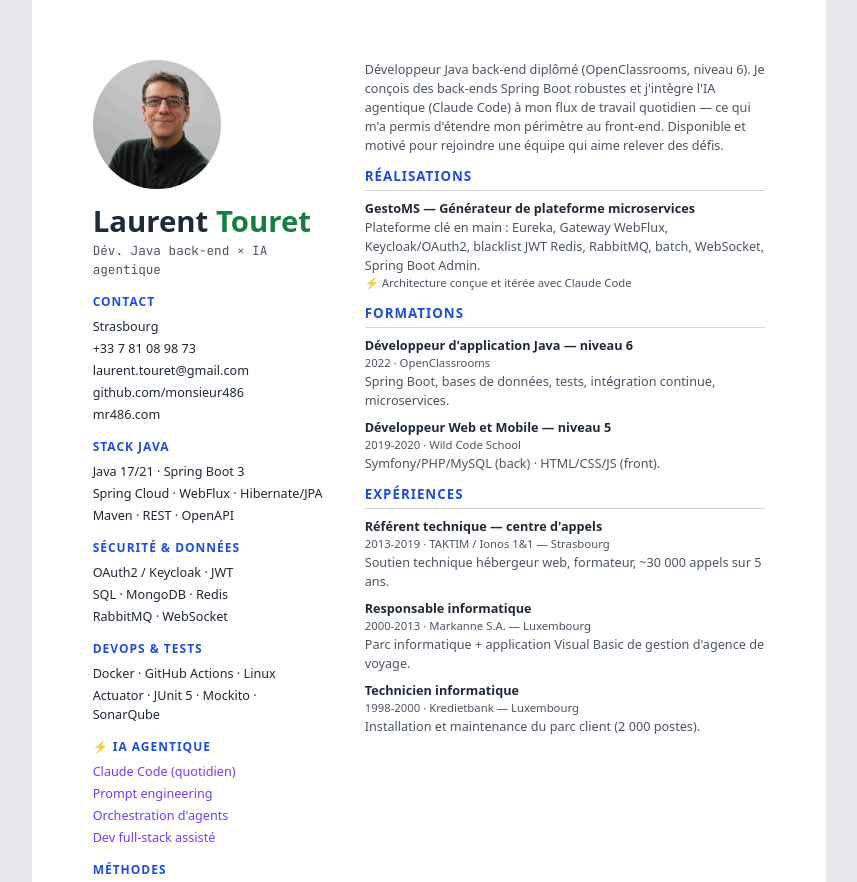
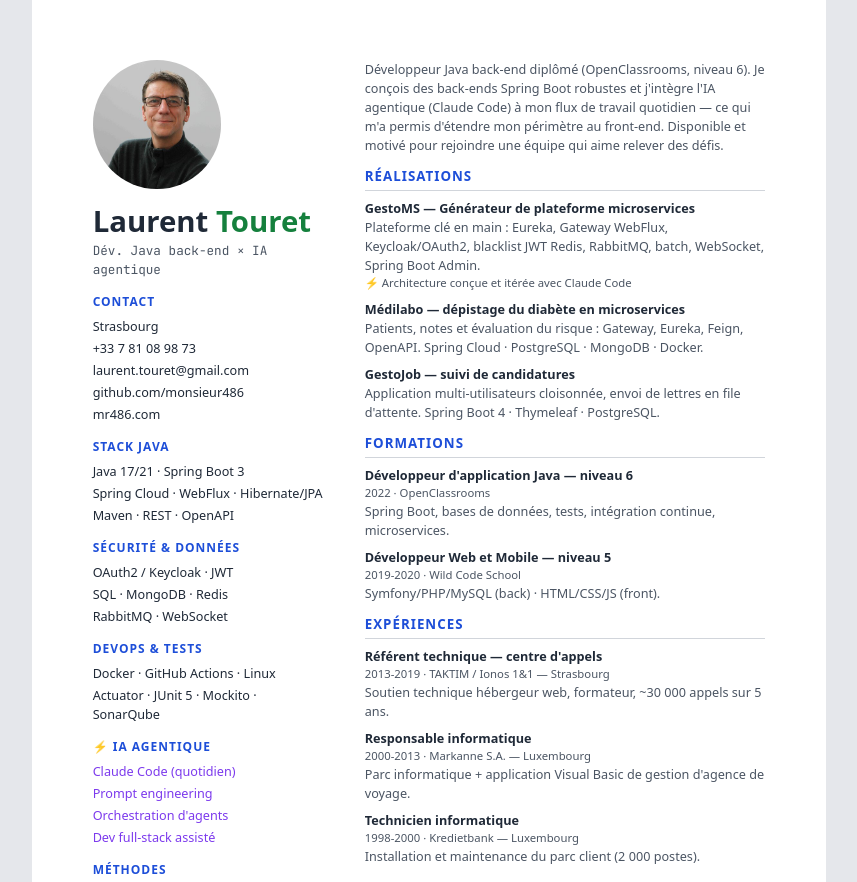
Before and after one commit to monsieur486/monsieur486, a plain HTML site: page www/cv.html in a window 1280 px wide. Shown: the top 882 px of the page, without its empty margins (211-1068 px from the left). Drawn offline with Linux system fonts and the light colour scheme.

Commit message:
feat(cv): ajoute Médilabo et GestoJob aux réalisations
Aligne le CV sur les réalisations présentées sur le site.

```diff
--- a/www/cv.html
+++ b/www/cv.html
@@ -79,6 +79,14 @@
                 <p>Plateforme clé en main : Eureka, Gateway WebFlux, Keycloak/OAuth2, blacklist JWT Redis, RabbitMQ, batch, WebSocket, Spring Boot Admin.</p>
                 <p class="cv__ianote">⚡ Architecture conçue et itérée avec Claude Code</p>
             </div>
+            <div class="cv__item">
+                <h3>Médilabo — dépistage du diabète en microservices</h3>
+                <p>Patients, notes et évaluation du risque : Gateway, Eureka, Feign, OpenAPI. Spring Cloud · PostgreSQL · MongoDB · Docker.</p>
+            </div>
+            <div class="cv__item">
+                <h3>GestoJob — suivi de candidatures</h3>
+                <p>Application multi-utilisateurs cloisonnée, envoi de lettres en file d'attente. Spring Boot 4 · Thymeleaf · PostgreSQL.</p>
+            </div>
         </section>
 
         <section class="cv__section">
```
